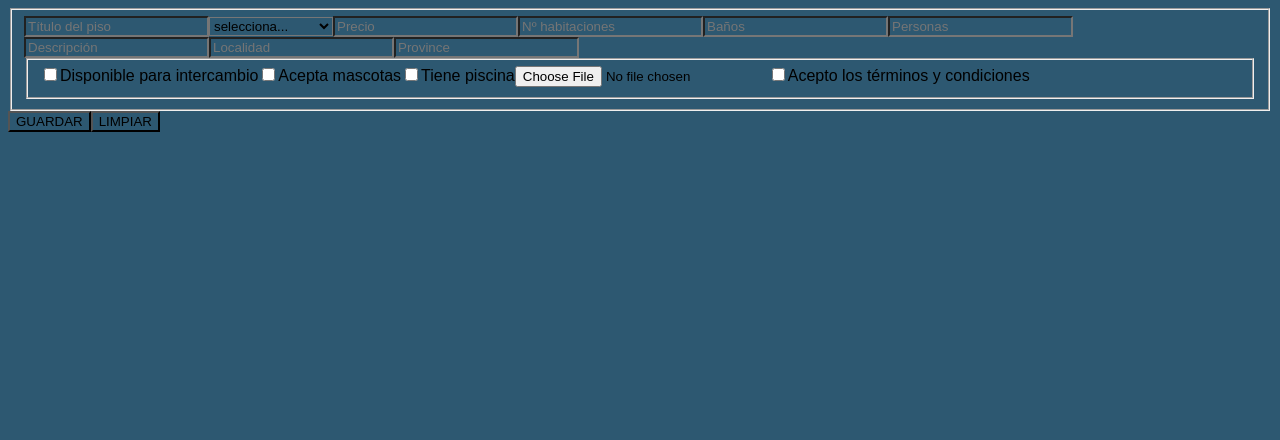
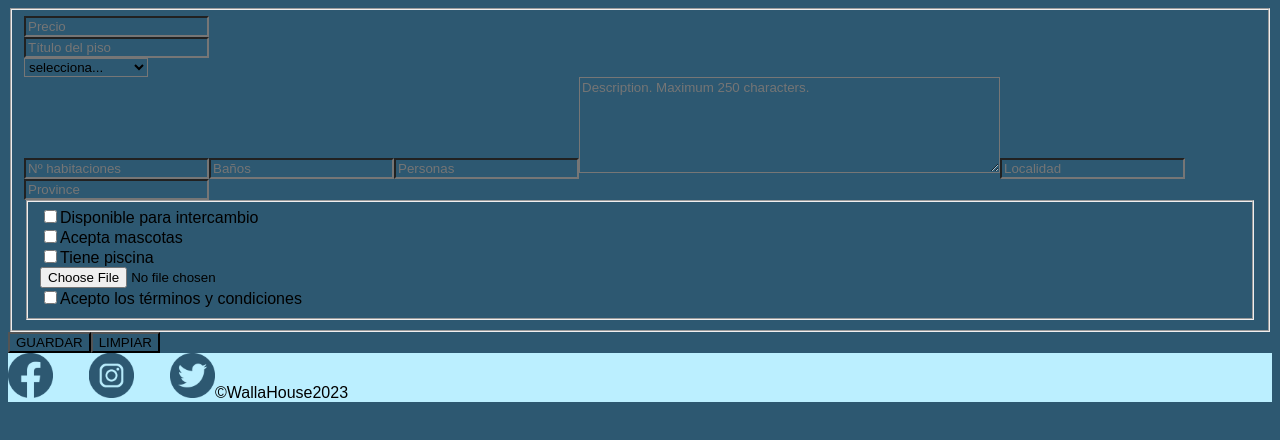
Before and after one commit to Himorell/wallahouseFront, a React (Create React App) app: page /form in a window 1280 px wide. Shown: the top 440 px of the page. Built offline with nearby package versions, Linux system fonts and the light colour scheme; a web font is replaced by a local one.

Commit message:
changes format

```diff
--- a/src/Pages/form.js
+++ b/src/Pages/form.js
@@ -3,91 +3,6 @@ import '../App.css';
 import React, { useState } from 'react';
 import houseHandler from '../Handler/houseHandler';
 import Footer from "../Components/footer";
-
-// function Form() {
-//   const { register, handleSubmit, formState: { errors }, setValue, getValues } = useForm();
-
-//   const handleImageChange = (event) => {
-//     const picture = event.target.files[0];
-//     const reader = new FileReader();
-//     reader.readAsDataURL(picture);
-//     reader.onload = () => {
-//       setValue("img", reader.result);
-//     };
-//   }
-
-//   const onSubmit = (data) => {
-//     console.log(data)
-//     houseHandler.addHouse(data)
-//     return window.alert("Casa agregada a su cuenta");
-//   }
-
-//   return (
-//     <>
-//     <form onSubmit={handleSubmit(onSubmit)}>
-//       <fieldset>
-//         <input id="price" placeholder='Precio por noche' {...register("price", { required: true })} />
-//         {errors.price && <span>€/noche</span>}
-
-//         <input id="title" placeholder='Título de la casa' {...register("title", { required: true })} />
-//         {errors.title && <span>Título de la casa</span>}
-
-//         <input id="img" placeholder='Foto de la casa' type="file" onChange={handleImageChange} />
-//           {errors.img && <span>Incluya una foto de la casa</span>}
-
-//         <select id="Category" name="category" {...register("category", { required: true })}>
-//         {errors.category && <span>Debe rellenar este campo</span>}
-//             <option value="selecciona">selecciona...</option>
-//             <option value="playa">Casa en la playa</option>
-//             <option value="rural">Casa rural</option>
-//             <option value="cabaña">Cabaña</option>
-//             <option value="piscina">Casa con piscina</option>
-//             <option value="turistica">Turística</option>
-//             <option value="naturales">Naturales</option>
-//         </select>
-
-//         <input id="bedrooms" placeholder='Nº habitaciones' type="number" {...register("bedrooms", { required: true })} />
-//         {errors.bedrooms && <span>Nº habitaciones</span>}
-
-//         <input id="bathrooms" placeholder='Nº baños' type="number" {...register("bathrooms", { required: true })} />
-//         {errors.bathrooms && <span>Nº baños</span>}
-
-//         <input id="persons" placeholder='Nº personas' type="number" {...register("persons", { required: true })} />
-//         {errors.persons && <span>Nº personas</span>}
-
-//         <input id="description" placeholder='Descripción' {...register("description", { required: true })} />
-//         {errors.description && <span>Debe rellenar este campo</span>}
-
-//         <input id="city" placeholder='Localidad'{...register("city", { required: true })} />
-//         {errors.city && <span>Indique la localidad</span>}
-
-//         <input id="province" placeholder='Provincia'{...register("province", { required: true })} />
-//         {errors.province && <span>Indique la provincia</span>}
-
-//         <input id="exchange" placeholder='exchange' type="checkbox" value="checkbox" className="inline" {...register("exchange", { required: true })} />Disponible para intercambio
-//         {errors.exchange && <span>Debe rellenar este campo</span>}
-
-//         <input id="pool" placeholder='pool' type="checkbox" value="checkbox" className="inline" {...register("pool", { required: true })} />Piscina
-//         {errors.pool && <span>Debe rellenar este campo</span>}
-
-//         <input id="animals" placeholder='animals' type="checkbox" value="checkbox" className="inline" {...register("animals", { required: true })} />Mascotas permitidas
-//         {errors.animals && <span>Debe rellenar este campo</span>}
-
-//         <fieldset>
-//         <input id="Terms" placeholder='terms' type="checkbox" value="checkbox" className="inline" {...register("terms", { required: true })} />Acepto los términos y condiciones
-//         {errors.terms && <span>Debe rellenar este campo</span>}
-//         </fieldset>
-
-//       </fieldset>
-
-//       <input id="submit" type="submit" value="UPLOAD" />
-
-//     </form>
-//     <Footer />
-//     </>
-//   );
-
-// }
 
 function Form() {
   const { register, handleSubmit, formState: { errors }, setValue, getValues } = useForm();
@@ -108,10 +23,19 @@ function Form() {
   }
 
   return (
+    <>
     <form onSubmit={handleSubmit(onSubmit)}>
       <fieldset>
+
+        <input id="price" placeholder='Precio' {...register("price", { required: true })} />
+        {errors.price && <span>€/noche</span>}
+
+        <br></br>
+
         <input id="title" placeholder='Título del piso' {...register("title", { required: true })} />
         {errors.title && <span>Indique un título para el piso</span>}
+
+        <br></br>
 
         <select id="Category" name="category" {...register("category", { required: true })}>
         {errors.category && <span>Debe rellenar este campo</span>}
@@ -124,9 +48,7 @@ function Form() {
             <option value="naturales">Naturales</option>
         </select>
 
-
-        <input id="price" placeholder='Precio' {...register("price", { required: true })} />
-        {errors.price && <span>€/noche</span>}
+        <br></br>
 
         <input id="bedrooms" placeholder='Nº habitaciones' {...register("bedrooms", { required: true })} />
         {errors.bedrooms && <span>Nº de habitaciones</span>}
@@ -137,7 +59,8 @@ function Form() {
         <input id="persons" placeholder='Personas' {...register("persons", { required: true })} />
         {errors.persons && <span>Nº de personas</span>}
 
-        <input id="description" placeholder='Descripción' {...register("description", { required: true })} />
+        <textarea id="Description" rows="6" cols="50" placeholder="Description. Maximum 250 characters."
+      minlength="0" maxlength="250" pattern="[A-Za-z0-9]"></textarea>
         {errors.description && <span>Indique cómo es la vivienda</span>}
 
         <input id="city" placeholder='Localidad'{...register("city", { required: true })} />
@@ -150,12 +73,20 @@ function Form() {
 
           <input id="exchange" placeholder='exchange' type="checkbox" value="True" className="inline" {...register("exchange")} />Disponible para intercambio
 
+          <br></br>
+
           <input id="animals" placeholder='animals' type="checkbox" value="True" className="inline" {...register("animals")} />Acepta mascotas
+
+          <br></br>
 
           <input id="pool" placeholder='pool' type="checkbox" value="True" className="inline" {...register("pool")} />Tiene piscina
 
+          <br></br>
+
           <input id="productPicture" placeholder='Foto del producto' type="file" onChange={handleImageChange} />
           {errors.productPicture && <span>Debe rellenar este campo</span>}
+
+          <br></br>
 
           <input id="Terms" placeholder='terms' type="checkbox" value="checkbox" className="inline" {...register("terms", { required: true })} />Acepto los términos y condiciones
           {errors.terms && <span>Debe rellenar este campo</span>}
@@ -167,6 +98,8 @@ function Form() {
       <input id="reset" type="reset" value="LIMPIAR" />
 
     </form>
+    <Footer />
+    </>
   );
 
 }
--- /dev/null
+++ b/src/Pages/forms.css
@@ -0,0 +1,4 @@
+form {
+    text-align: center;
+    margin: (2vh 1vw 2vh 1vw)
+}
```
